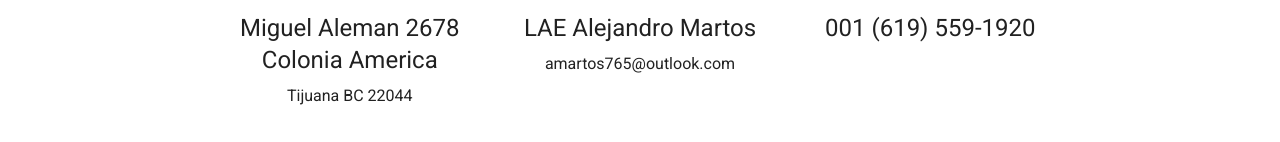
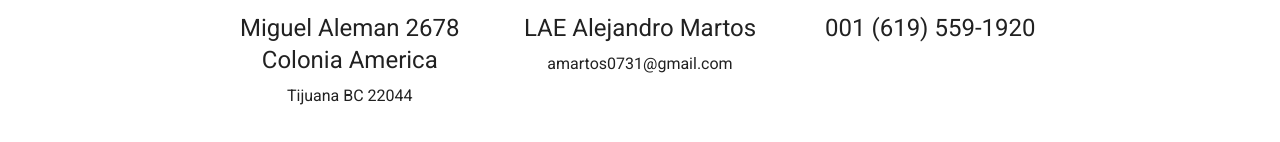
Before and after one commit to martoast/altitude, a Nuxt app: page /contact in a window 1280 px wide. Shown: the part 272-414 px from the top of the page. Built offline with nearby package versions, Linux system fonts and the light colour scheme.

Commit message:
update email

```diff
--- a/pages/contact.vue
+++ b/pages/contact.vue
@@ -101,7 +101,7 @@ export default {
         "Miguel Aleman 2678 Colonia America ",
         "Tijuana BC 22044"
       ],
-      ["mdi-email", "LAE Alejandro Martos", "amartos765@outlook.com"],
+      ["mdi-email", "LAE Alejandro Martos", "amartos0731@gmail.com"],
       ["mdi-phone", "001 (619) 559-1920", ""]
     ]
   })
```
Also changed, not shown: 1 other file (tests, documents, lock files or other folders).
